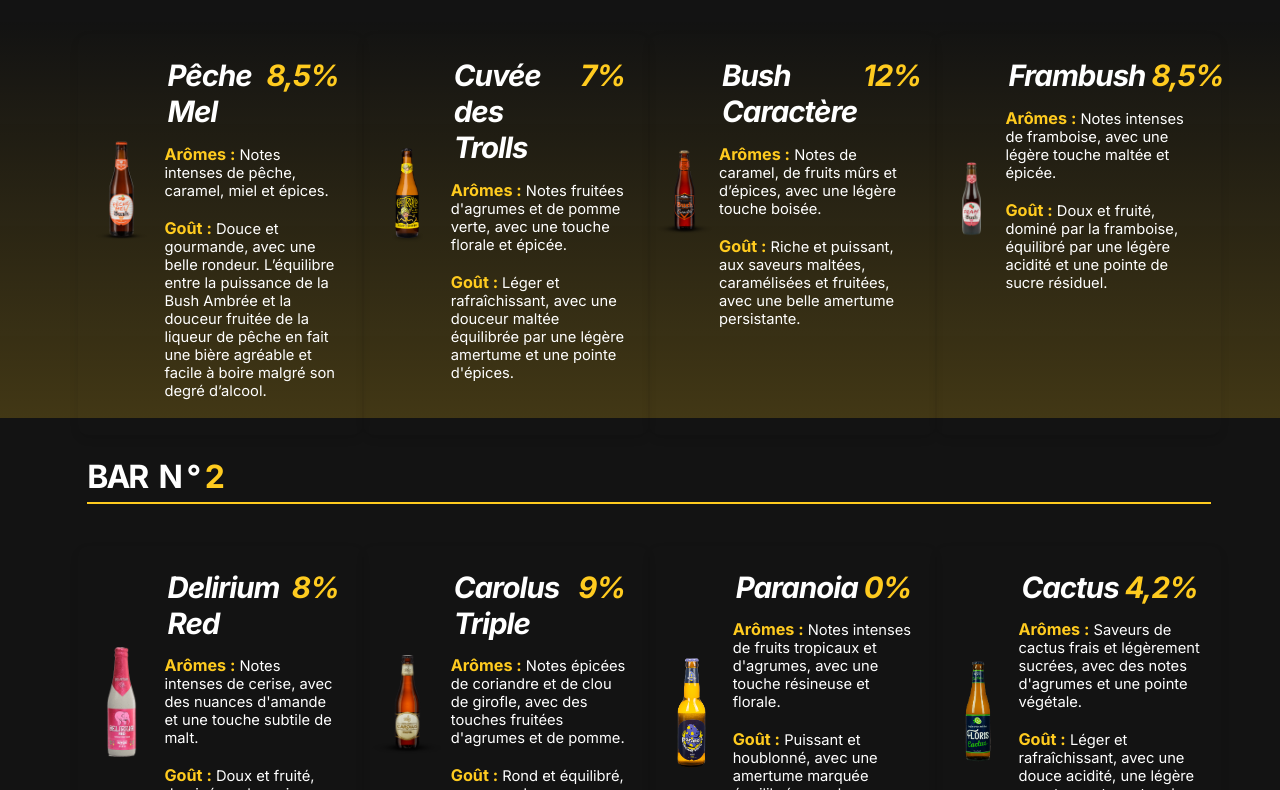
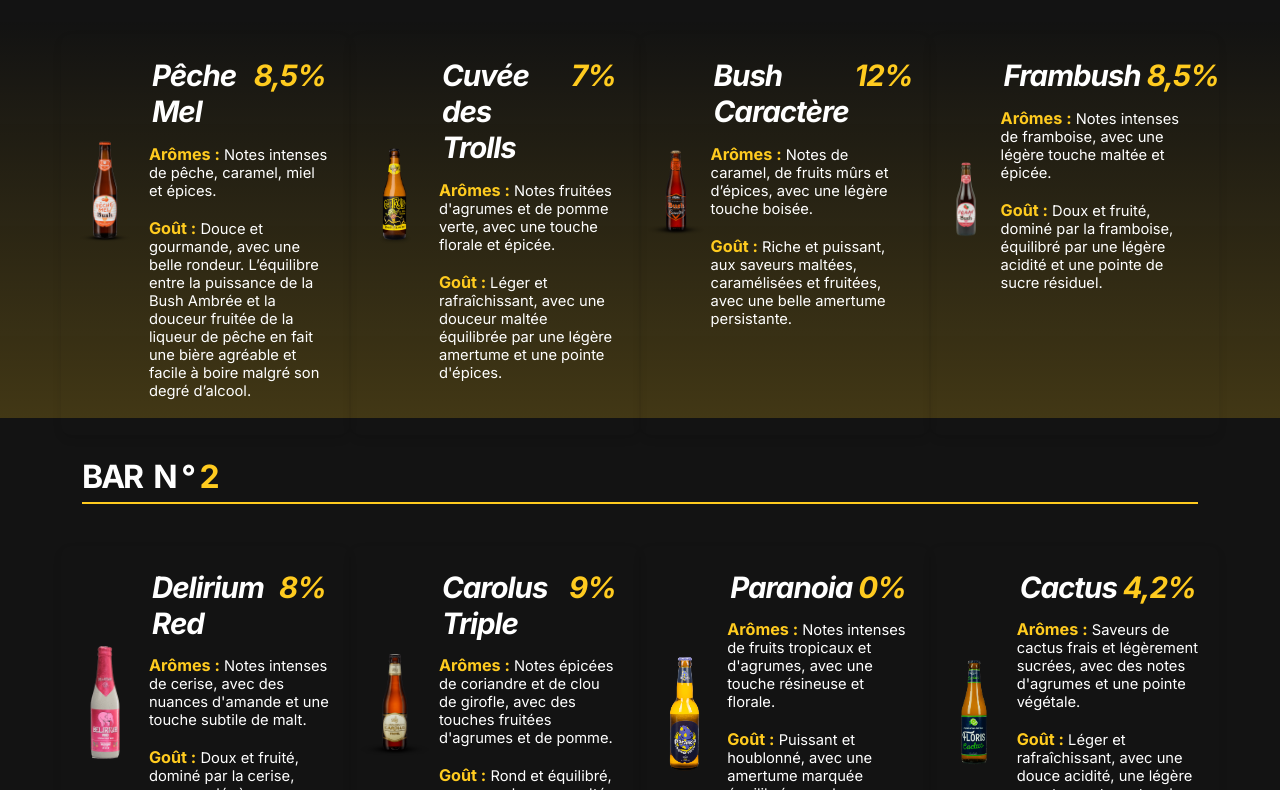
Before and after one commit to gsch0/brassicole2425.github.io, a plain HTML site: page index.html in a window 1280 px wide. Shown: the part 382-1172 px from the top of the page. Drawn offline with Linux system fonts and the light colour scheme.

Commit message:
center beercontainer div

```diff
--- a/styles.css
+++ b/styles.css
@@ -76,11 +76,13 @@ html, body {
 
 .beer-container {
     position: relative;
+
     display: flex;
     flex-wrap: wrap;
     justify-content: center;
     gap: 2px;
     margin: 20px;
+
     margin-top:-30px;
     border-radius: 10px;
     z-index: 1;
@@ -108,7 +110,7 @@ html, body {
 }
 .sepDiv {
     color: white;
-    width: 92%;
+    width: 90%;
     font-family: 'Inter', sans-serif;
     font-weight: 700;
     font-size: 2em;
@@ -203,7 +205,7 @@ html, body {
 
     .beer-container {
         flex-wrap: wrap;
-        margin-left: 3%;
+
     }
 
     .beer {
```
